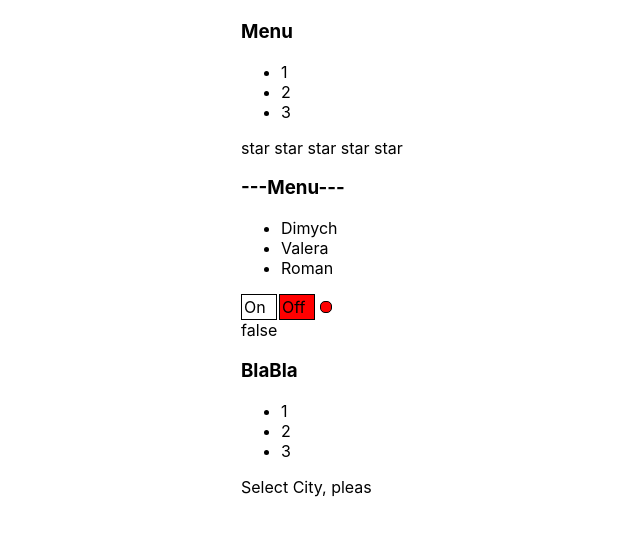
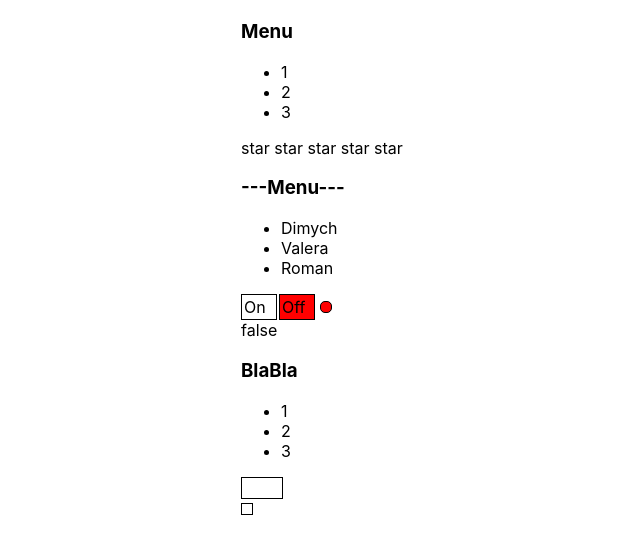
Before and after one commit to TichonovRoman/React-examples, a React (Create React App) app: page / in a window 1280 px wide. Shown: the top 554 px of the page, without its empty margins (99-739 px from the left). Built offline with nearby package versions, Linux system fonts and the light colour scheme.

Commit message:
15: add custom select

```diff
--- /dev/null
+++ b/src/components/Select/Select.module.css
@@ -0,0 +1,17 @@
+.select span.main {
+border: 1px solid black;
+    display: inline-block;
+    min-height: 20px;
+    min-width: 40px;
+}
+
+.items {
+    position: absolute;
+    border: 1px solid black;
+    padding: 5px;
+}
+
+.item.selected {
+    background-color: #1ea7fd;
+
+}
--- a/src/components/Select/Select.tsx
+++ b/src/components/Select/Select.tsx
@@ -1,4 +1,5 @@
-import React, {useState} from "react";
+import React, {KeyboardEventHandler, useState} from "react";
+import styles from "./Select.module.css"
 
 
 type ItemType = {
@@ -7,28 +8,53 @@ type ItemType = {
 }
 
 type SelectPropsType = {
-    value: string
-    onChange: (value: any)=> void
+    value?: any
+    onChange: (value: any) => void
     items: ItemType[]
 }
 
 
 export function Select(props: SelectPropsType) {
+    const selectedItem = props.items.find(i => i.value === props.value)
+    const [active, setActive] = useState(false)
+    const [hoveredElementValue, setHoveredElementValue] = useState(props.value)
 
-    let [state, setState] = useState(false)
-    let [city, setCity] = useState(props.value)
 
-    let onState = () => setState(true)
-    let setCityHandler = (title: string) => {
-        setCity(title)
-        setState(false)
+    const toggleItems = () => setActive(!active)
+    const onItemClick = (value: any) => {
+        props.onChange(value)
+        toggleItems()
+
+    }
+
+    const onKeyUp = (e:any) => {
+        for (let i=0; i<props.items.length; i++) {
+            if (props.items[i].value === hoveredElementValue) {
+                if (!props.items[i+1].value) {
+                    props.onChange(props.items[i+1].value)
+                    break
+                }
+
+
+
+            }
+        }
     }
 
     return (
-        <div>
-            <div onClick={onState}>{city}</div>
+        <div className={styles.select} onKeyUp={onKeyUp} tabIndex={0}>
+            <span className={styles.main} onClick={toggleItems}>{selectedItem && selectedItem.title}</span>
+            <div className={styles.items}>
+                {active && props.items.map(i => <div
+                    onMouseEnter={() => {setHoveredElementValue(i.value)}}
+                    className={styles.item + " " + (hoveredElementValue === i.value ? styles.selected : "")}
+                    onClick={() => onItemClick(i.value)}
+                    key={i.value}>
+                    {i.title}</div>)}
+            </div>
 
-            {state && props.items.map(i => <div onClick={()=>setCityHandler(i.title)}>{i.title}</div>)}
+
+
         </div>
     )
 
```
Also changed, not shown: 1 other file (tests, documents, lock files or other folders).
